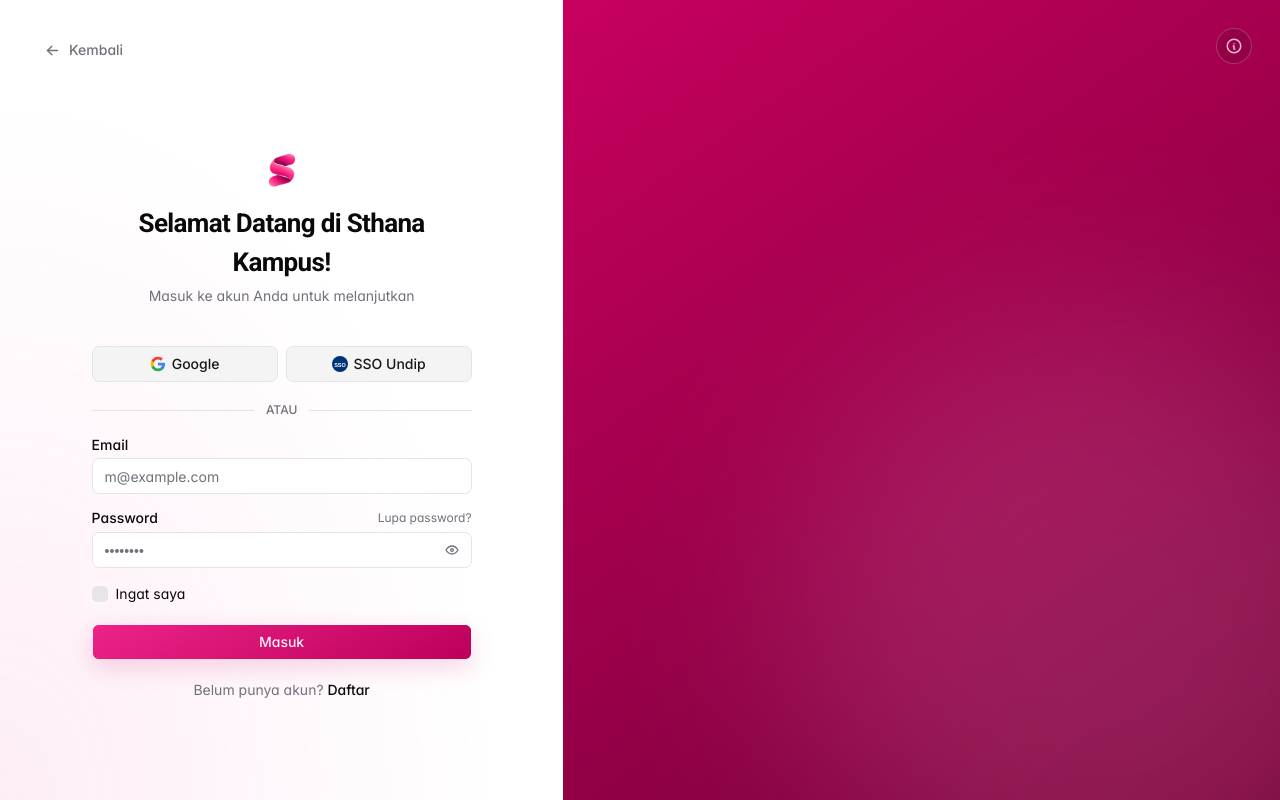
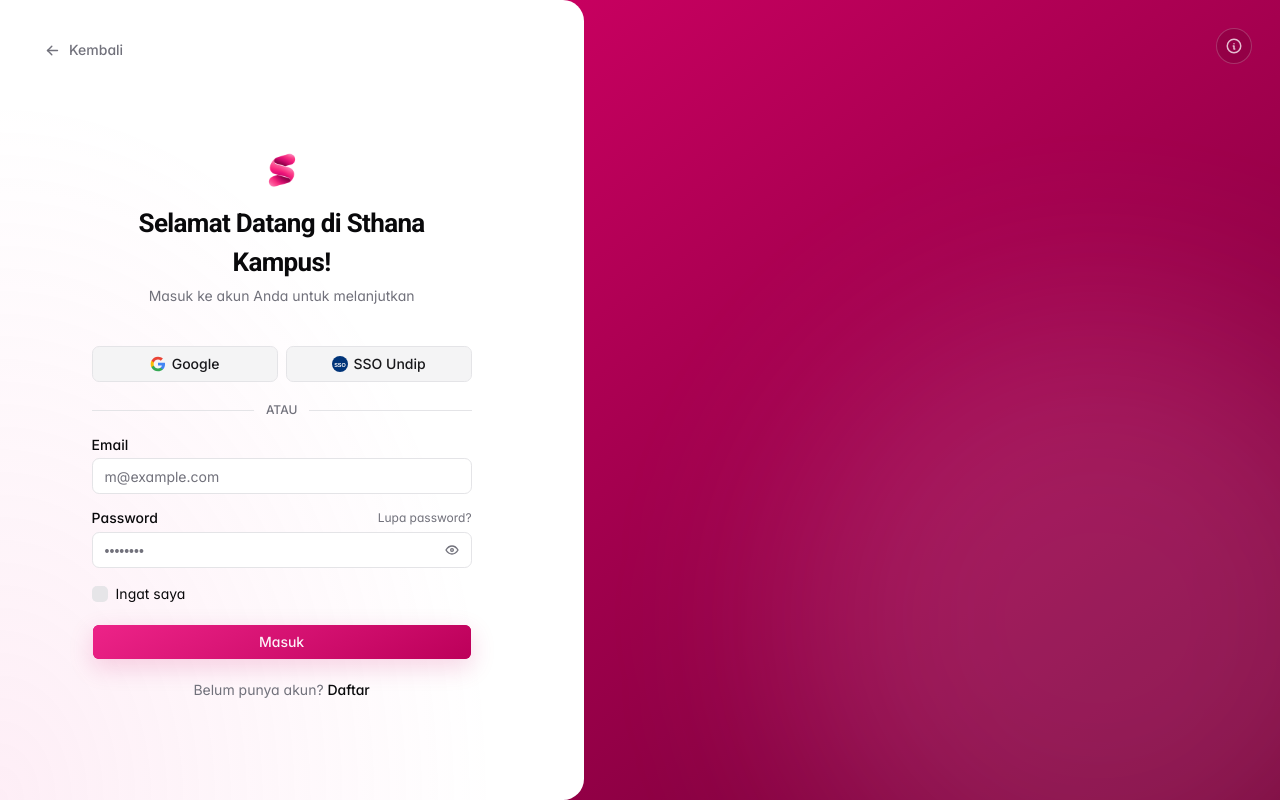
Before and after one commit to ZaidaanArd/ProjectPPK, a Next.js app: page /login in a window 1280 px wide. Built offline with nearby package versions, Linux system fonts and the light colour scheme.

Commit message:
style(auth): restore curved white edge on auth visual panel
Bring back the rounded white strip along the panel seam so the top and bottom ends of the border curve into the pink panel on both login and register.

```diff
--- a/src/app/(auth)/auth-visual-panel.tsx
+++ b/src/app/(auth)/auth-visual-panel.tsx
@@ -17,6 +17,11 @@
       <div
         className="login-gradient-drift absolute -right-32 -bottom-32 size-[620px] rounded-full bg-pink-300/25 blur-[100px]"
         aria-hidden="true"
+      />
+
+      <div
+        aria-hidden="true"
+        className="absolute inset-y-0 left-0 w-[42px] -translate-x-1/2 rounded-full bg-background"
       />
 
       <button
```
